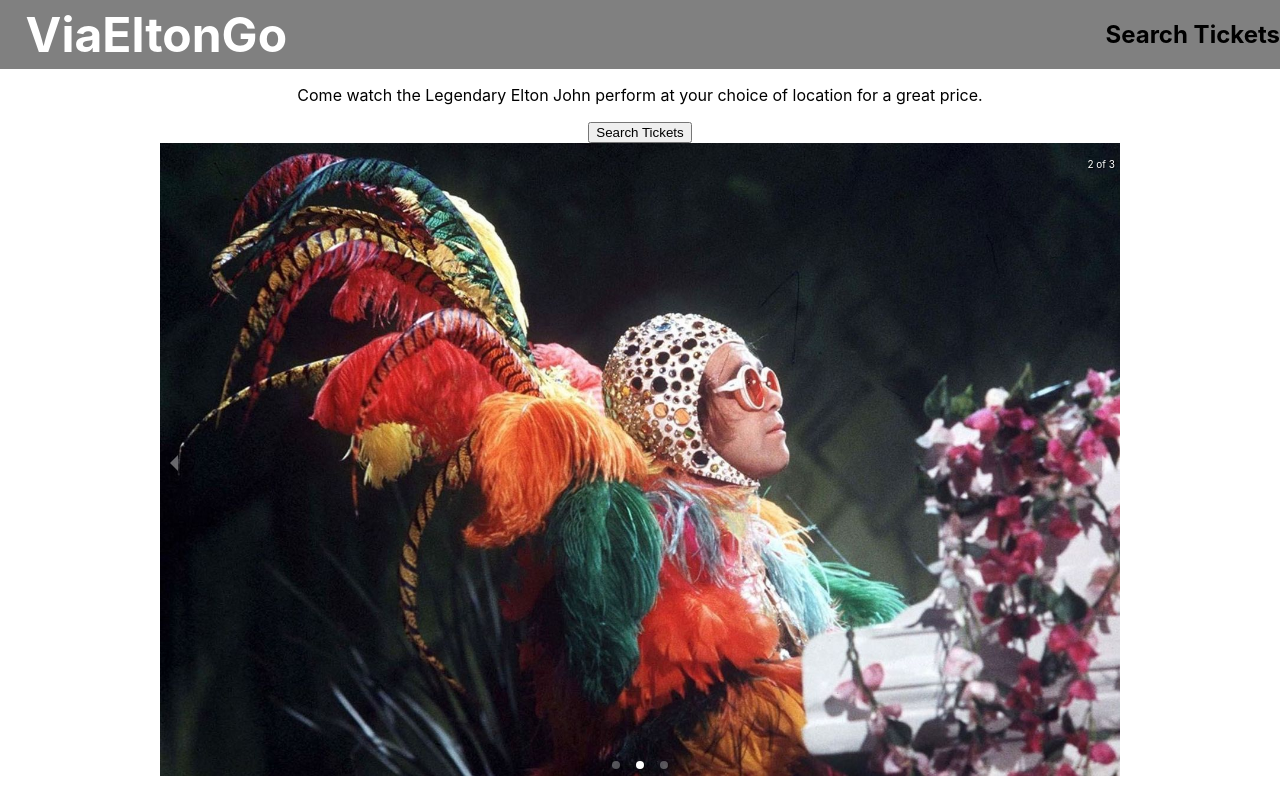
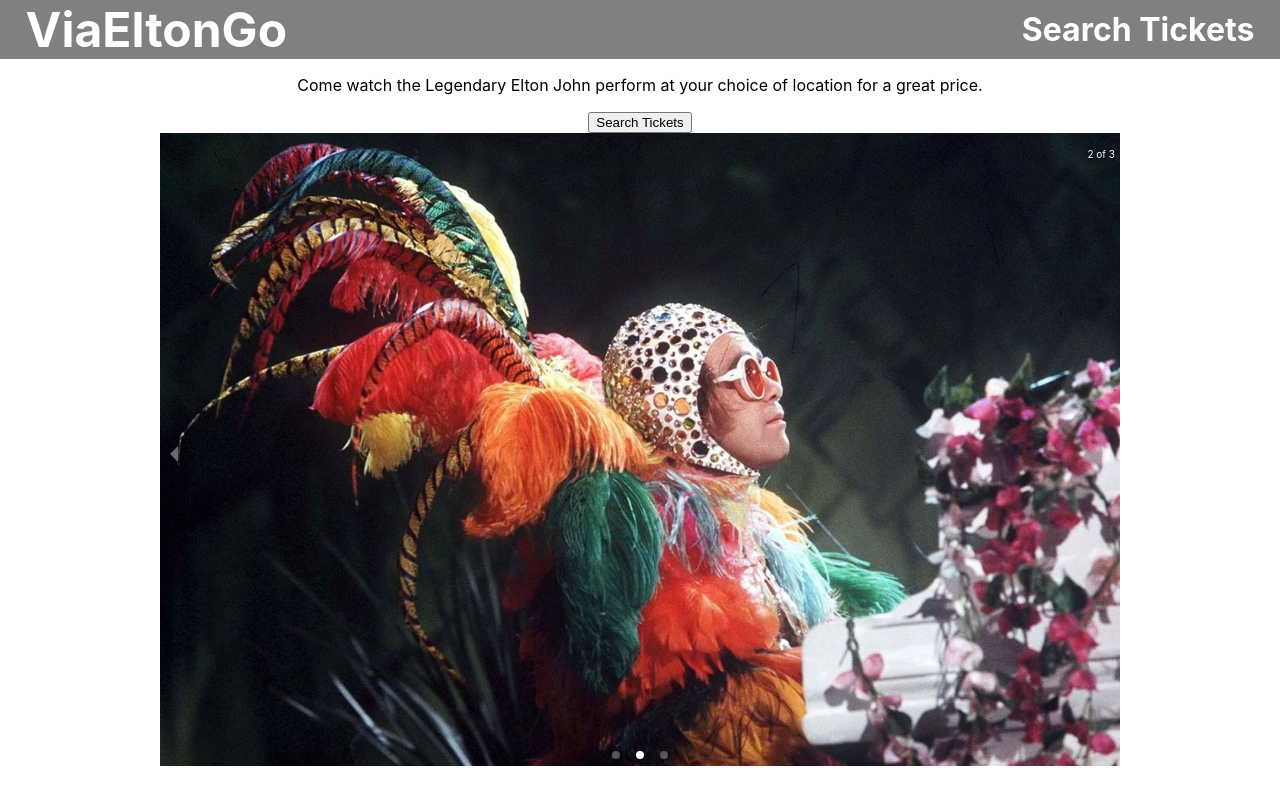
Before and after one commit to jerquinigo/viagogo-tickets, a React (Create React App) app: page / in a window 1280 px wide. Built offline with nearby package versions, Linux system fonts and the light colour scheme.

Commit message:
css update

```diff
--- a/src/CSS/NavBar.css
+++ b/src/CSS/NavBar.css
@@ -21,3 +21,11 @@
 a {
   color: inherit;
 }
+
+.searchTicketsLink {
+  font-size: 2em;
+  margin-top: 0px;
+  margin-right: 2%;
+  color: white;
+  margin-bottom: 0px;
+}
--- a/src/Components/Homepage.js
+++ b/src/Components/Homepage.js
@@ -1,5 +1,5 @@
 import React, { Component } from "react";
-import eltonLanding from "../ASSETS/EltonJohnRedBackground.jpg";
+import { Link } from "react-router-dom";
 import Carousel from "./Carousel.js";
 import "react-responsive-carousel/lib/styles/carousel.min.css";
 import "../CSS/Homepage.css";
@@ -12,9 +12,11 @@ class Homepage extends Component {
           Come watch the Legendary Elton John perform at your choice of location
           for a great price.
         </p>
-        <a href="/search">
+
+        <Link to="/search">
           <button>Search Tickets</button>
-        </a>
+        </Link>
+
         <Carousel />
       </div>
     );
--- a/src/Components/NavBar.js
+++ b/src/Components/NavBar.js
@@ -16,7 +16,7 @@ class NavBar extends Component {
             </Link>
           </h1>
 
-          <h2>
+          <h2 className="searchTicketsLink">
             <Link className="links" to="/search">
               Search Tickets
             </Link>
```
